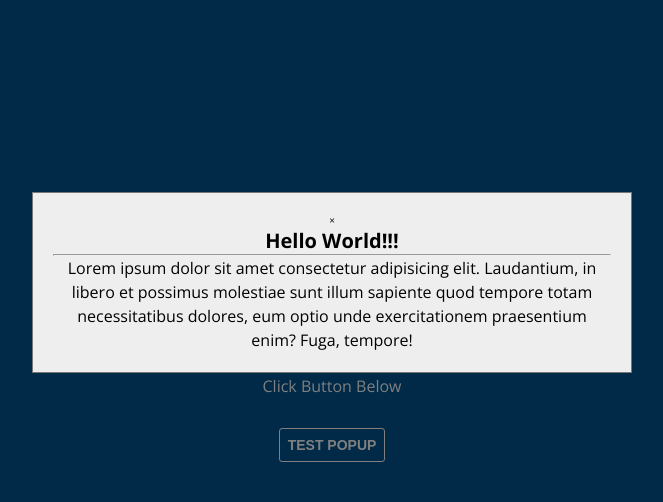
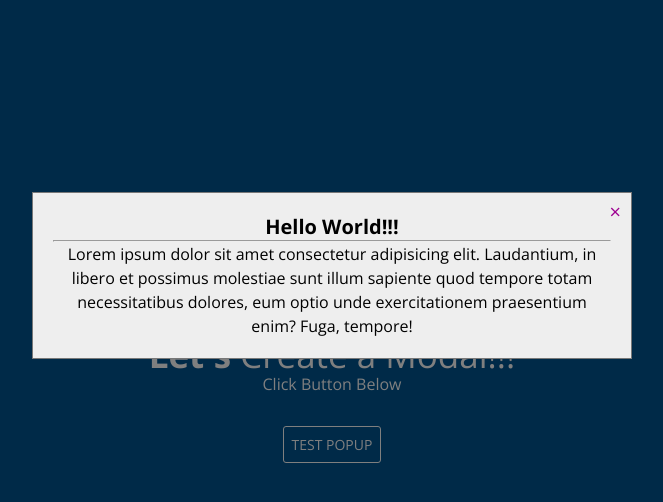
Before and after one commit to apolloinfinity/100-days-of-code-js, a plain HTML site: page Modal/index.html in a window 1280 px wide. Both pictures are taken after a click on the button "TEST POPUP". Shown: the whole page, without its empty margins (308-971 px from the left). Drawn offline with nearby package versions, Linux system fonts and the light colour scheme.

Commit message:
Day 4 of 100 days of code challenge complete. Was sick for a couple of days too.

```diff
--- a/Modal/index.html
+++ b/Modal/index.html
@@ -24,7 +24,7 @@
       </div>
     </section>
 
-    <div class="modal">
+    <div class="modal" id="modal">
       <div class="modal-content">
         <span class="close">&times;</span>
         <h1>Hello World!!!</h1>
--- a/Modal/script.js
+++ b/Modal/script.js
@@ -1,5 +1,6 @@
 // variables
 const modal = document.querySelector(".modal"),
+  modalContent = document.querySelector(".modal-content"),
   btn = document.querySelector(".btn"),
   close = document.querySelector(".close");
 
@@ -15,5 +16,9 @@ function openModal(e) {
 
 // close modal
 function closeModal() {
-  modal.style.display = "none";
+  modalContent.classList.add("slide-up");
+  setTimeout(() => {
+    modal.style.display = "none";
+    modalContent.classList.remove("slide-up");
+  }, 500);
 }
--- a/Modal/styles.css
+++ b/Modal/styles.css
@@ -19,10 +19,10 @@
 
 html {
   font-size: 10px;
+  font-family: "Open Sans", sans-serif;
 }
 
 body {
-  font-family: "Open Sans", sans-serif;
   display: flex;
   flex-direction: column;
   align-items: center;
@@ -61,15 +61,16 @@ section .container {
 
 form button {
   outline: none;
+  border: none;
+  border-radius: 3px;
+  font-size: 1.4rem;
+  padding: 0.8rem;
+  font-family: inherit;
+  background-color: transparent;
   border: 1px solid #fff;
-  padding: 8px;
-  border-radius: 3px;
-  background-color: transparent;
   color: #fff;
-  font-size: 1.4rem;
-  font-weight: 700;
+  cursor: pointer;
   transition: all 0.3s;
-  cursor: pointer;
 }
 
 form button:hover {
@@ -95,15 +96,38 @@ form button:hover {
   margin: 15% auto;
   padding: 2rem;
   border: 1px solid #777;
+  position: relative;
   text-align: center;
-  animation: slide ease 0.8;
+  animation: slide ease 0.8s;
 }
 
 @keyframes slide {
   0% {
-    transform: translateY(-30);
+    transform: translateY(-30rem);
   }
   100% {
     transform: translateY(0);
   }
 }
+
+.close {
+  position: absolute;
+  top: 5px;
+  right: 10px;
+  color: var(--color-primary);
+  font-size: 2rem;
+  cursor: pointer;
+}
+
+.slide-up {
+  animation: slide-up ease 0.8s;
+}
+
+@keyframes slide-up {
+  0% {
+    transform: translateY(0);
+  }
+  100% {
+    transform: translateY(-50rem);
+  }
+}
```
